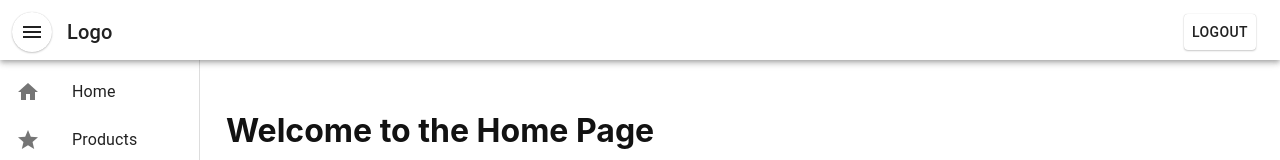
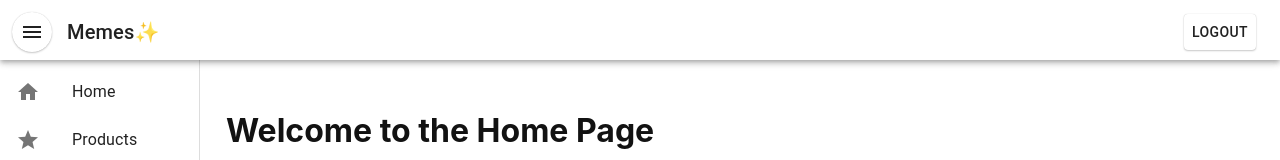
Before and after one commit to protobon/react-util, a React (Vite) app: page / in a window 1280 px wide. Shown: the top 160 px of the page. Built offline with nearby package versions, Linux system fonts and the light colour scheme.

Commit message:
app name

```diff
--- a/src/common/components/Navbar/index.tsx
+++ b/src/common/components/Navbar/index.tsx
@@ -26,7 +26,7 @@ export const Navbar: React.FC<{ toggleSidebar: () => void }> = ({ toggleSidebar
             <MenuIcon />
           </IconButton>
           <Typography variant="h6" sx={{ marginX: "15px" }}>
-            Logo
+            Memes✨
           </Typography>
         </Box>
         <Button color="inherit" onClick={logout}>Logout</Button>
```
